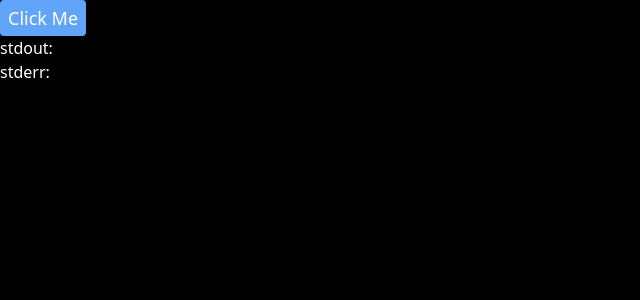
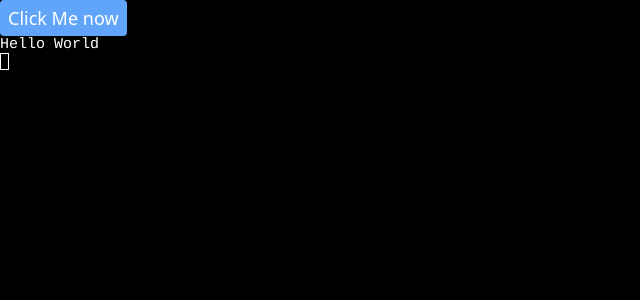
Before and after one commit to skadewdl3/tauri-experiment, a Vue app: page / in a window 1280 px wide. Shown: the top 300 px of the page, without its empty margins (0-640 px from the left). Built offline with nearby package versions, Linux system fonts and the light colour scheme.

Commit message:
Added terminal output

```diff
--- a/package.json
+++ b/package.json
@@ -11,7 +11,8 @@
   },
   "dependencies": {
     "@tauri-apps/api": "^1.4.0",
-    "vue": "^3.3.4"
+    "vue": "^3.3.4",
+    "xterm": "^5.3.0"
   },
   "devDependencies": {
     "@tauri-apps/cli": "^1.4.0",
--- a/src-tauri/tauri.conf.json
+++ b/src-tauri/tauri.conf.json
@@ -25,6 +25,12 @@
         "sidecar": true,
         "open": true,
         "scope": [
+          {
+            "name": "sh",
+            "cmd": "sh",
+            "args": [{ "validator": "\\S+" }]
+          },
+
           {
             "name": "bash",
             "cmd": "bash",
--- a/src/App.vue
+++ b/src/App.vue
@@ -2,43 +2,31 @@
 import { Command } from "@tauri-apps/api/shell";
 import { ref } from "vue";
 import { resolveResource } from "@tauri-apps/api/path";
+import Terminal from './components/Terminal.vue'
+import 'xterm/css/xterm.css'
 
-let stdout = ref("");
-let stderr = ref("");
+let command = ref<Command>();
+let res = ref('hi')
 
 const runScript = async () => {
 
   let script = await resolveResource('resources/update.sh')
 
-  console.log(script)
+  command.value = new Command('bash', script);
+  res.value = 'ok bro'
 
-  let command = new Command('bash', [script]);
-  command.on("close", (data) => {
-    console.log(
-      `command finished with code ${data.code} and signal ${data.signal}`
-    );
-  });
-  command.stdout.on("data", (line) => (stdout.value = line));
-  command.stderr.on("data", (line) => (stderr.value = line));
+  console.log(command.value)
 
-  const child = await command.spawn();
-  console.log("pid:", child.pid);
+  command.value?.spawn();
 };
 </script>
 
 <template>
   <div class="w-full h-screen bg-black text-white">
     <button class="px-2 py-1 text-lg bg-blue-400 rounded" @click="runScript">
-      Click Me
+      Click Me now
     </button>
-    <div>
-      stdout:<br />
-      {{ stdout }}
-    </div>
-    <div>
-      stderr:<br />
-      {{ stderr }}
-    </div>
+    <Terminal :command="command" :res="res" />
   </div>
 </template>
 
--- /dev/null
+++ b/src/components/Terminal.vue
@@ -0,0 +1,50 @@
+<script setup lang="ts">
+import { ref, watch, Ref } from 'vue'
+import { Terminal } from 'xterm'
+import { Command } from '@tauri-apps/api/shell'
+
+type TerminalProps = {
+  command?: Command,
+  res?: string
+}
+
+const props: TerminalProps = defineProps(['command', 'res'])
+const terminalContainer = ref(null)
+
+
+let terminal = new Terminal()
+let listenersSet = false
+
+
+console.log(terminal.element)
+
+watch(terminalContainer, () => {
+  if (!terminal.element && terminalContainer.value) {
+    terminal.open(terminalContainer.value as HTMLElement)
+    terminal.writeln('Hello World')
+  }
+})
+
+watch (props, () => {
+  let { command } = props
+  console.log(command)
+  if (command && !listenersSet) {
+    command.on("close", data => {
+      terminal.writeln(`command finished with code ${data.code} and signal ${data.signal}`)
+      listenersSet = false
+    });
+    command.stdout.on("data", line => terminal.writeln(line));
+    command.stderr.on("data", line => terminal.writeln(line));
+    listenersSet = true
+  }
+})
+
+</script>
+
+<template>
+  <div class="terminal-container" ref="terminalContainer"></div>
+</template>
+
+<style scoped>
+
+</style>
```
Also changed, not shown: 2 other files (tests, documents, lock files or other folders).
